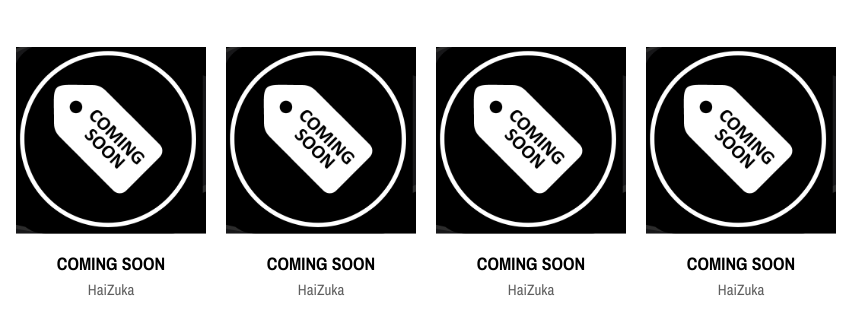
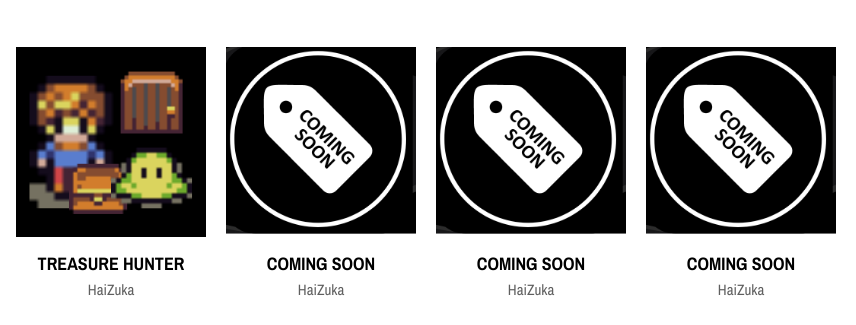
Before and after one commit to zukahai/zukahai.github.io, a plain HTML site: page index.html in a window 1280 px wide. Shown: the part 995-1320 px from the top of the page, 424-1280 px from the left. Drawn offline with nearby package versions, Linux system fonts and the light colour scheme; a script that the page names is missing.

Commit message:
Add game Treasure Hunter

```diff
--- a/index.html
+++ b/index.html
@@ -228,10 +228,10 @@
 
             <div class="col-12 col-sm-4 col-md-3 col-lg-2 single-album-item t m s">
                 <div class="single-album">
-                    <a href="#" target="_blank">
-                        <img src="img/bg-img/comingsoon.png" alt="">
+                    <a href="http://haizukon.000webhostapp.com/TreasureHunter/" target="_blank">
+                        <img src="img/bg-img/TreasureHunter.png" alt="">
                         <div class="album-info">
-                            <h5>Coming Soon</h5>
+                            <h5>Treasure Hunter</h5>
                     </a>
                     <p>HaiZuka</p>
                     </div>
```
Also changed, not shown: Images/HaiZuka.gif (deleted), Images/HaiZuka2.gif (deleted), Images/NQ1.png (deleted), Images/b.jpg (deleted), Images/background.jpg (deleted), Images/banner.jpg (deleted), Images/c.jpeg (deleted), Images/fake.png (deleted), Images/logo.png (deleted), img/bg-img/TreasureHunter.png (added).
